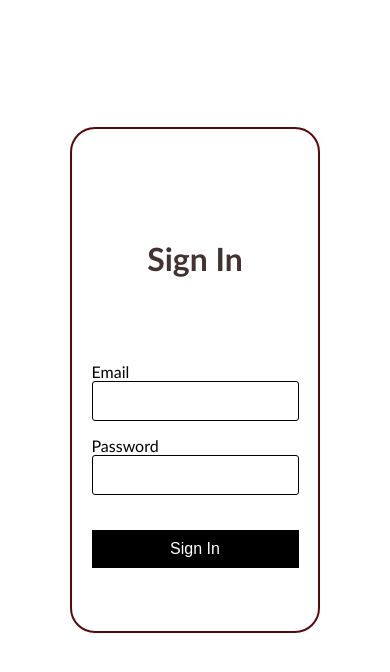
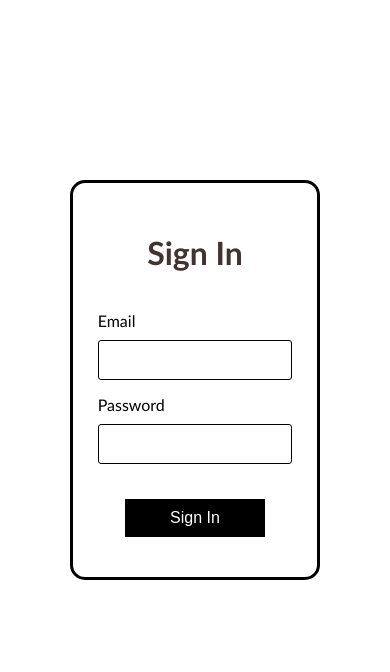
Before and after one commit to vladimirbiz/table-reservation-frontend, a React (Create React App) app: page / in a window 390 px wide. Shown: the top 672 px of the page. Built offline with nearby package versions, Linux system fonts and the light colour scheme.

Commit message:
responsive design start

```diff
--- a/src/SeatInfo.js
+++ b/src/SeatInfo.js
@@ -30,7 +30,7 @@ function SeatInfo({ id, name, setSeatId, changeData }) {
             <h2 className='name-h2-2'>Name - {name}</h2>
             <button className="seat-button" onClick={() => {changeData(id, 2, name); setSeatId(null)}} >Guest is seated</button>
             <button className="seat-button" onClick={() => {changeData(id, 0, 'no-name'); setSeatId(null)}} >Cancel Reservation</button>
-            <button className="seat-button" onClick={()=>setSeatId(null)}>Done</button>
+            <button className="seat-button seat-button-done" onClick={()=>setSeatId(null)}>Done</button>
         </div>
     );
 }
--- a/src/SignIn.js
+++ b/src/SignIn.js
@@ -31,11 +31,11 @@ const SignIn = ({ onSignIn }) => {
 
 
     return (
-        <div className='form-container'>
+        <div >
+        <form className="div-center styledForm" onSubmit={handleSubmit}>
         <h1 className='signInh1'>Sign In</h1>
-        <form className="styledForm" onSubmit={handleSubmit}>
             <div>
-                <label>Email</label>
+                <label className='label-signIn'>Email</label>
                 <input
                     type="email"
                     value={email}
@@ -44,7 +44,7 @@ const SignIn = ({ onSignIn }) => {
                 />
             </div>
             <div>
-                <label>Password</label>
+                <label className='label-signIn'>Password</label>
                 <input
                     type="password"
                     value={password}
--- a/src/css/App.css
+++ b/src/css/App.css
@@ -34,21 +34,25 @@ body, html {
 /* DatePicker NameForm SeatInfo*/
 
 .div-center {
-  width: 30%;
-  height: 60%;
-  min-width: 400px;
-  min-height: 420px;
+  width: 40%;
+  height: 80%;
+  min-width: 250px;
+  min-height: 380px;
+  max-height: 400px;
+  max-width: 350px;
   border: 3px solid black;
   border-radius: 15px;
   background-color: rgb(255, 255, 255);
   position: absolute;
-  top: 50%;
+  top: 45%;
   left: 50%;
   transform: translate(-50%, -50%); /* Adjust position back */
 }
 
 input, textarea {
-  width: 100%;             /* Full width of the form */
+  display: block;
+  margin: auto;
+  width: 85%;             /* Full width of the form */
   padding: 10px;           /* Padding inside inputs */
   margin-bottom: 15px;     /* Space below inputs */
   border: 1px solid black;  /* Black border for inputs */
--- a/src/css/SeatInfo.css
+++ b/src/css/SeatInfo.css
@@ -32,3 +32,6 @@
     margin-bottom: 50px;
     font-weight: 700;
 }
+.seat-button-done{
+    margin-bottom: 10px;
+}
--- a/src/css/SignIn.css
+++ b/src/css/SignIn.css
@@ -3,39 +3,17 @@
 }
 
 .signInh1{
-    margin:auto;
-    margin: 10vh;
-    margin-top: 8vh;
+    text-align: center;
+    margin: auto;
+    margin-top: 50px;
     font-weight: 700;
-    min-width: 150px;
-    text-align: center;
-    width: 100%;
-    text-align: center;
-}
-
-.form-container {
-    display: flex;
-    flex-direction: column; /* Stacks children vertically */
-    align-items: center; /* Centers children horizontally */
-    justify-content: center; /* Centers children vertically */
-    height: 100vh; /* Adjust height as needed */
-    width: 30vw;
-    min-width: 250px;
-    height:60vh;
-    min-height: 400px;          /* Set a fixed width for the form */         /* Add padding around the form */
-    border: 2px solid rgb(88, 10, 10); /* Black border around the form */
-    border-radius: 25px;     /* Rounded corners */
-    background-color: white; /* White background for the form */
-    margin: auto;
-    margin-top: 15vh;
-    padding-left: 5vw;
-    padding-right: 5vw;
-    padding-bottom: 5vw;
 }
 
 .label-signIn {
-    display: block;          /* Make labels block elements */
-    margin: 10px 0 7px;     /* Space above and below labels */
+    display: block;
+    width: 85%;
+    margin:auto;
+    margin-bottom: 10px;         /* Make labels block elements */
 }
 
 .formButton {
@@ -47,6 +25,13 @@
     color: white;            /* White text */
     font-size: 16px;         /* Font size */
     cursor: pointer;         /* Change cursor to pointer */     /* Rounded corners */
+    /**/
+    margin: auto;
+    margin-top: 20px;
+    margin-bottom: 40px;
+    display: block;
+    width: 15%;
+    min-width: 140px;
 }
 
 .formButton:hover{
@@ -59,3 +44,9 @@
     text-align: center;
     color: #270909;
 }
+.styledForm{
+    display: flex;
+    align-items: center;
+    flex-direction: column;
+    margin: auto;
+}
```
